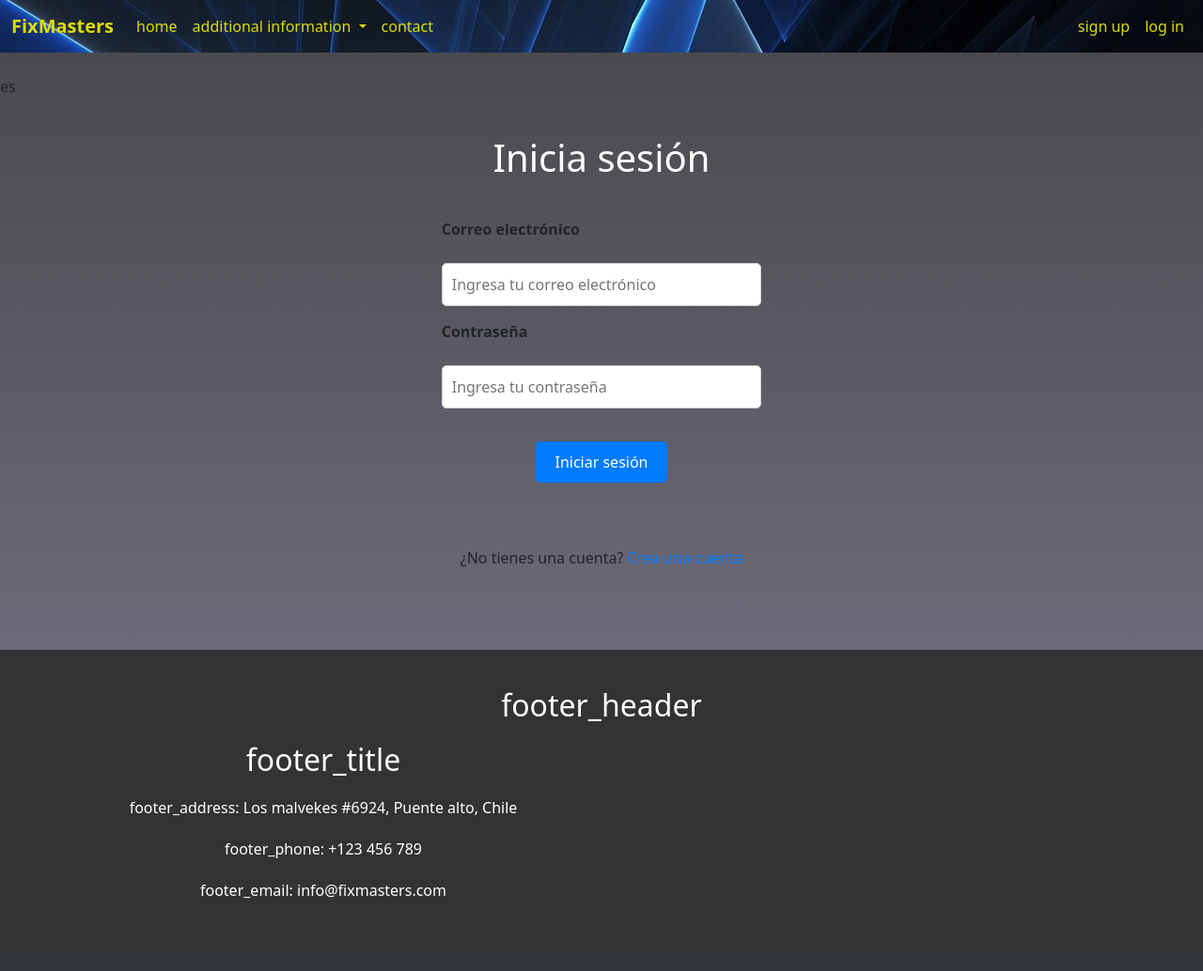
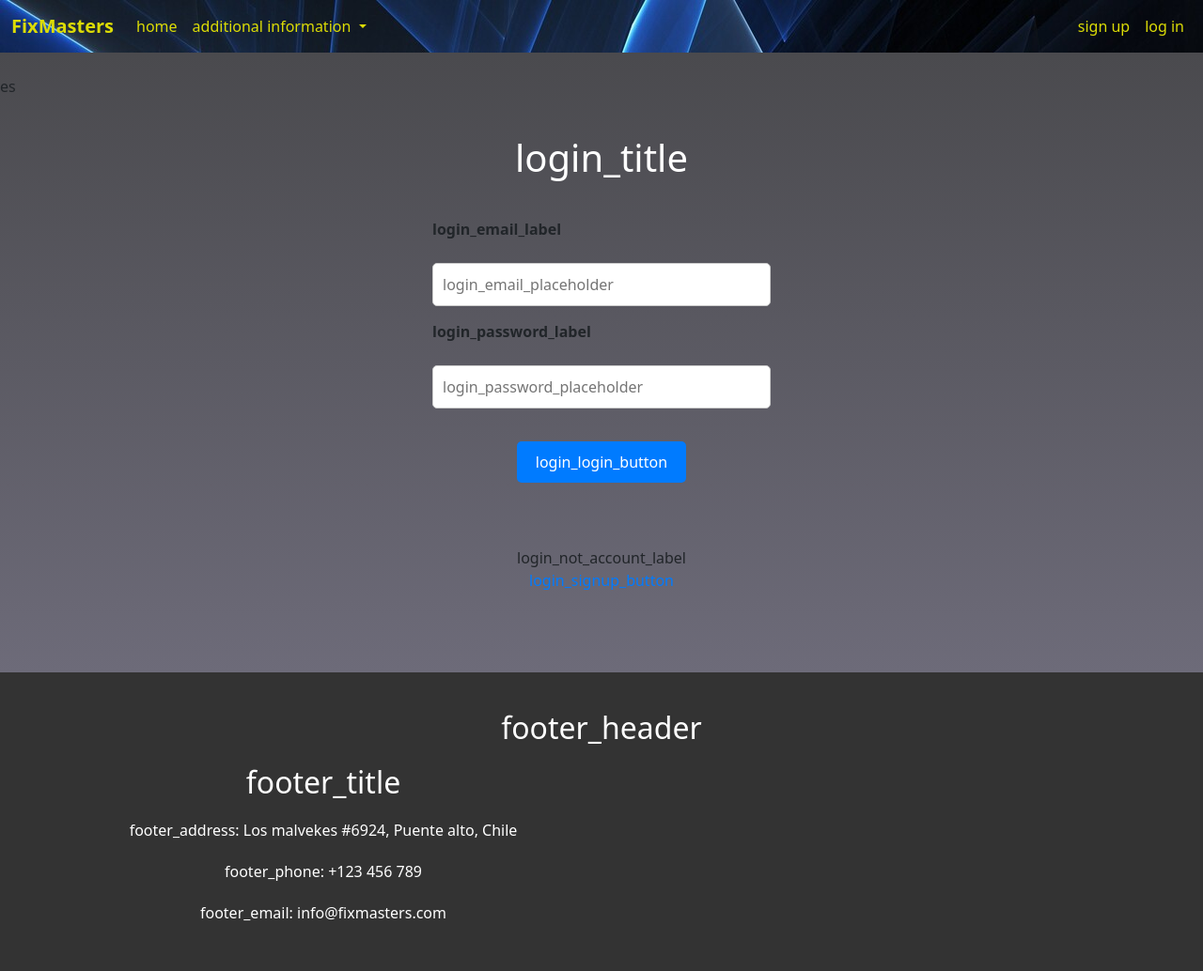
Before and after one commit to x4leqxinn/english-dj-web, a Django app: page /iniciarSesion/?next=/usuario/ in a window 1280 px wide. Shown: the whole page at 94% size. Before the commit the page ends 957 px from the top, so only its background shows below. Run offline with Django 4.2, Linux system fonts and the light colour scheme.

Commit message:
ADD: Trans log in

```diff
--- a/web_prueba_ingles/templates/Iniciar Sesion.html
+++ b/web_prueba_ingles/templates/Iniciar Sesion.html
@@ -1,33 +1,34 @@
 {% extends 'base.html' %}
+{% load i18n %}
 {% block content %}
 
     <!--Seccion para iniciar la sesion del usuario-->
     <div class="container2">
         <div class="container3">
-            <h2 id="CUC">Inicia sesión</h2>
+            <h2 id="CUC">{% trans "login_title" %}</h2>
         </div>
         <form class="login-form" method="POST" action="{% url 'iniciar_sesion' %}">
             {% csrf_token %}
             <div class="form-group">
-                <label for="email" id="palabras2">Correo electrónico</label>
+                <label for="email" id="palabras2">{% trans "login_email_label" %}</label>
                 <br>
                 <input type="email" id="email" pattern="[a-zA-Z0-9@.]+" maxlength="50" name="email"
-                    placeholder="Ingresa tu correo electrónico" required>
+                    placeholder="{% trans "login_email_placeholder" %}" required>
             </div>
             <div class="form-group">
-                <label for="password" id="palabras2">Contraseña</label>
+                <label for="password" id="palabras2">{% trans "login_password_label" %}</label>
                 <br>
                 <input type="password" id="password" pattern="[a-zA-Z0-9@.]+" maxlength="15" name="password"
-                    placeholder="Ingresa tu contraseña" required>
+                    placeholder="{% trans "login_password_placeholder" %}" required>
             </div>
             <div class="container3">
-                <button type="submit" class="btn" value="iniciar_sesion">Iniciar sesión</button>
+                <button type="submit" class="btn" value="iniciar_sesion">{% trans "login_login_button" %}</button>
             </div>
             <h4 style="color: red;">{{mensaje}}</h4>
         </form>
 
         <div class="container3">
-            <p>¿No tienes una cuenta? <a href="{%url 'Crear cuenta.html'%}">Crea una cuenta</a></p>
+            <p>{% trans "login_not_account_label" %} <a href="{%url 'Crear cuenta.html'%}">{% trans "login_signup_button" %}</a></p>
         </div>
     </div>
 {% endblock %}
--- a/web_prueba_ingles/templates/base.html
+++ b/web_prueba_ingles/templates/base.html
@@ -56,11 +56,12 @@
                             <li><a class="dropdown-item" id="letras" href="{%url 'Quienes somos.html'%}">{% trans "About us" %}</a></li>
                         </ul>
                     </li>
+                    {% if user.is_authenticated %}
                     <li class="nav-item">
                         <a class="nav-link active seleccion" id="letras" aria-current="page"
                             href="{%url 'Formulario de contacto.html'%}">{% trans "contact" %}</a>
                     </li>
-
+                    {% endif %}
                 </ul>
 
                 <ul class="navbar-nav ml-auto">
```
Also changed, not shown: db.sqlite3, locale/en/LC_MESSAGES/django.po, locale/es/LC_MESSAGES/django.po.
